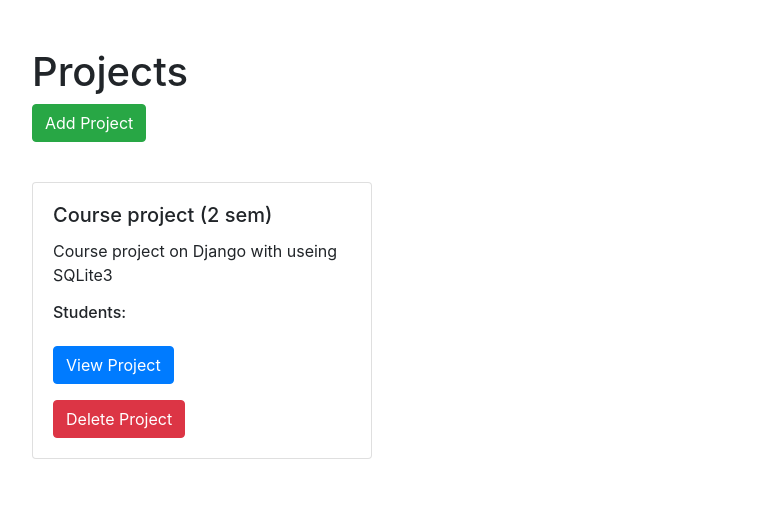
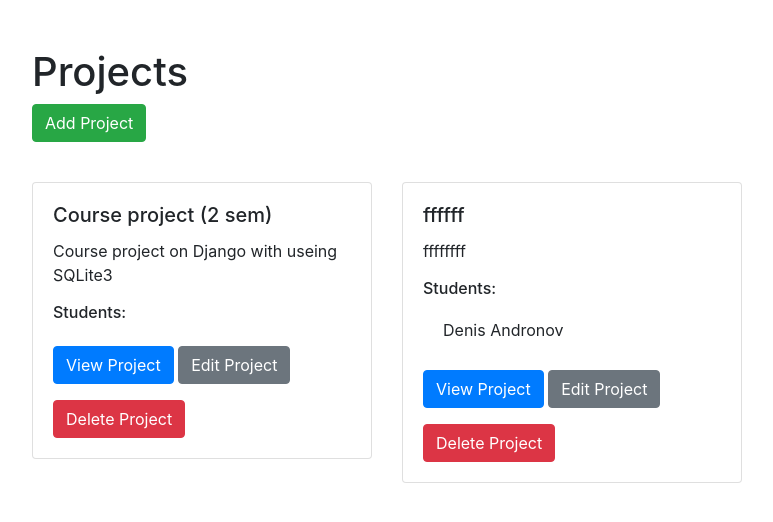
Before and after one commit to Tim20Dan04/djjj, a Django app: page / in a window 1280 px wide. Shown: the part 56-578 px from the top of the page, without its empty margins (68-841 px from the left). Run offline with Django 5.2, Linux system fonts and the light colour scheme; data comes from the database, SQL or seed files in the repository; data that the repository does not hold is empty; some libraries are stand-ins or nearby versions.

Commit message:
edit with error

```diff
--- a/student_project_management/projects/models.py
+++ b/student_project_management/projects/models.py
@@ -1,3 +1,4 @@
+from datetime import date
 from django.db import models
 
 class Supervisor(models.Model):
@@ -26,7 +27,7 @@ class Student(models.Model):
     first_name = models.CharField(max_length=100)
     last_name = models.CharField(max_length=100)
     email = models.EmailField()
-    enrollment_date = models.DateField()
+    enrollment_date = models.DateField(default=date.today)
 
     def __str__(self):
         return f'{self.first_name} {self.last_name}'
@@ -34,10 +35,10 @@ class Student(models.Model):
 class Project(models.Model):
     title = models.CharField(max_length=200)
     description = models.TextField()
-    start_date = models.DateField()
-    end_date = models.DateField()
-    status = models.ForeignKey(Status, on_delete=models.CASCADE)
-    supervisor = models.ForeignKey(Supervisor, on_delete=models.CASCADE)
+    start_date = models.DateField(default=date.today())
+    end_date = models.DateField(default=date.today())
+    status = models.ForeignKey(Status, on_delete=models.CASCADE, default=None)
+    supervisor = models.ForeignKey(Supervisor, on_delete=models.CASCADE, default=None)
     technologies = models.ManyToManyField(Technology)
     students = models.ManyToManyField(Student, through='ProjectStudents')
 
--- a/student_project_management/projects/templates/home.html
+++ b/student_project_management/projects/templates/home.html
@@ -26,6 +26,7 @@
                         {% endfor %}
                     </ul>
                     <a href="{% url 'project_detail' project.id %}" class="btn btn-primary mt-3">View Project</a>
+                    <a href="{% url 'edit_project' project.id %}" class="btn btn-secondary mt-3">Edit Project</a>
                     <form action="{% url 'delete_project' project.id %}" method="post" class="mt-3">
                         {% csrf_token %}
                         <button type="submit" class="btn btn-danger">Delete Project</button>
--- a/student_project_management/projects/urls.py
+++ b/student_project_management/projects/urls.py
@@ -7,5 +7,6 @@ urlpatterns = [
     path('', views.home, name='home'),
     path('project/<int:project_id>/', views.project_detail, name='project_detail'),
     path('delete_project/<int:project_id>/', views.delete_project, name='delete_project'),
-    path('add/', views.add_project, name='add_project'),  # новый URL для добавления проекта
+    path('add/', views.add_project, name='add_project'),
+    path('edit_project/<int:project_id>/', views.edit_project, name='edit_project'),  # новый URL для редактирования проекта
 ]
--- a/student_project_management/projects/views.py
+++ b/student_project_management/projects/views.py
@@ -44,6 +44,17 @@ def delete_project(request, project_id):
     project.delete()
     return redirect('home')
 
+def edit_project(request, project_id):
+    project = get_object_or_404(Project, id=project_id)
+    if request.method == 'POST':
+        form = ProjectForm(request.POST, instance=project)
+        if form.is_valid():
+            form.save()
+            return redirect('home')
+    else:
+        form = ProjectForm(instance=project)
+    return render(request, 'edit_project.html', {'form': form, 'project': project})
+
 class ProjectListView(ListView):
     model = Project
     template_name = 'projects/project_list.html'
--- a/student_project_management/student_project_management/settings.py
+++ b/student_project_management/student_project_management/settings.py
@@ -3,7 +3,7 @@ import os
 
 BASE_DIR = os.path.dirname(os.path.dirname(os.path.abspath(__file__)))
 
-DEBUG = True
+DEBUG = False
 
 ALLOWED_HOSTS = ['localhost', '127.0.0.1', '[::1]']
 
```
Also changed, not shown: student_project_management/db.sqlite3, student_project_management/projects/migrations/0003_project_end_date_project_start_date_project_status_and_more.py (added).
